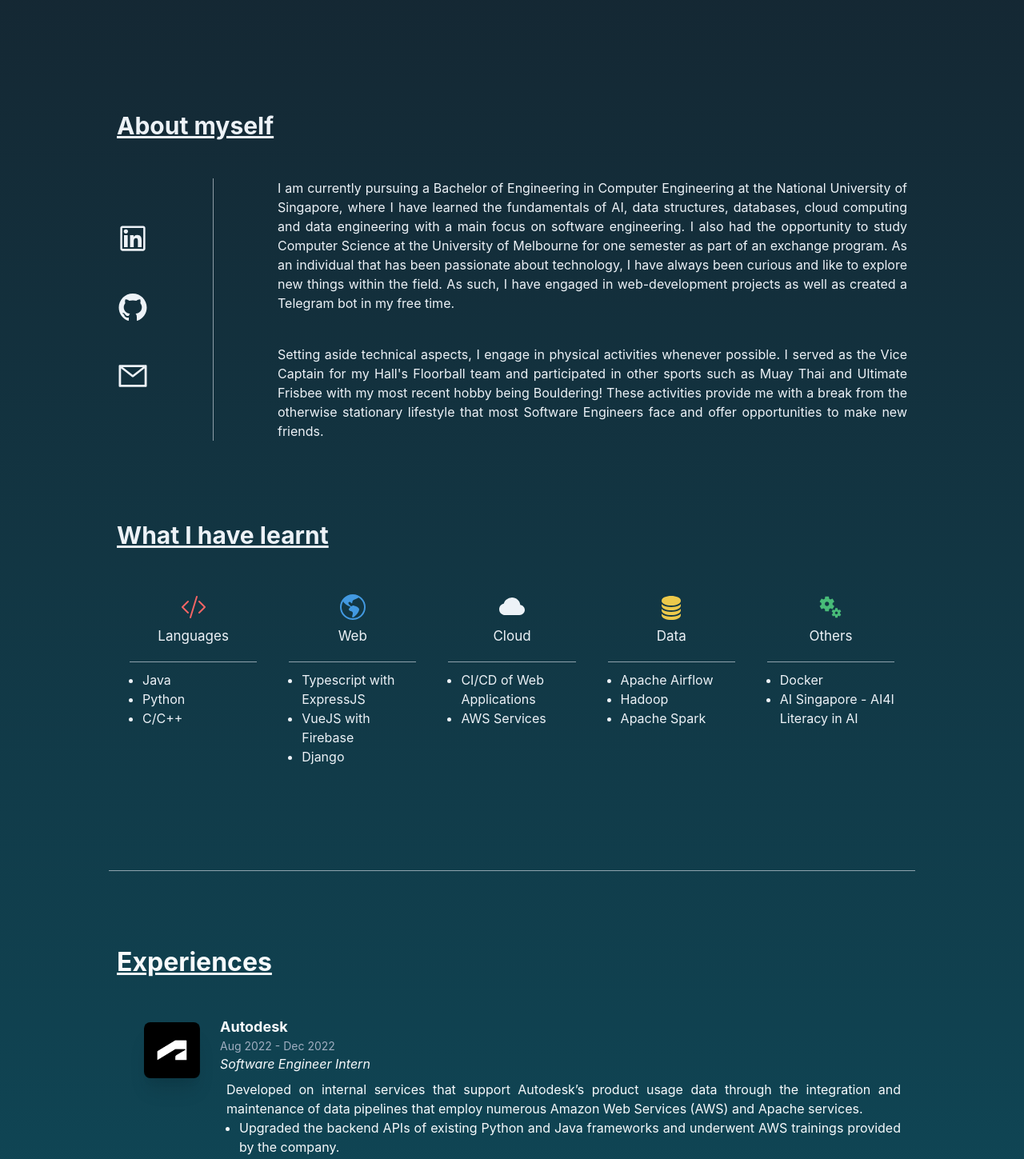
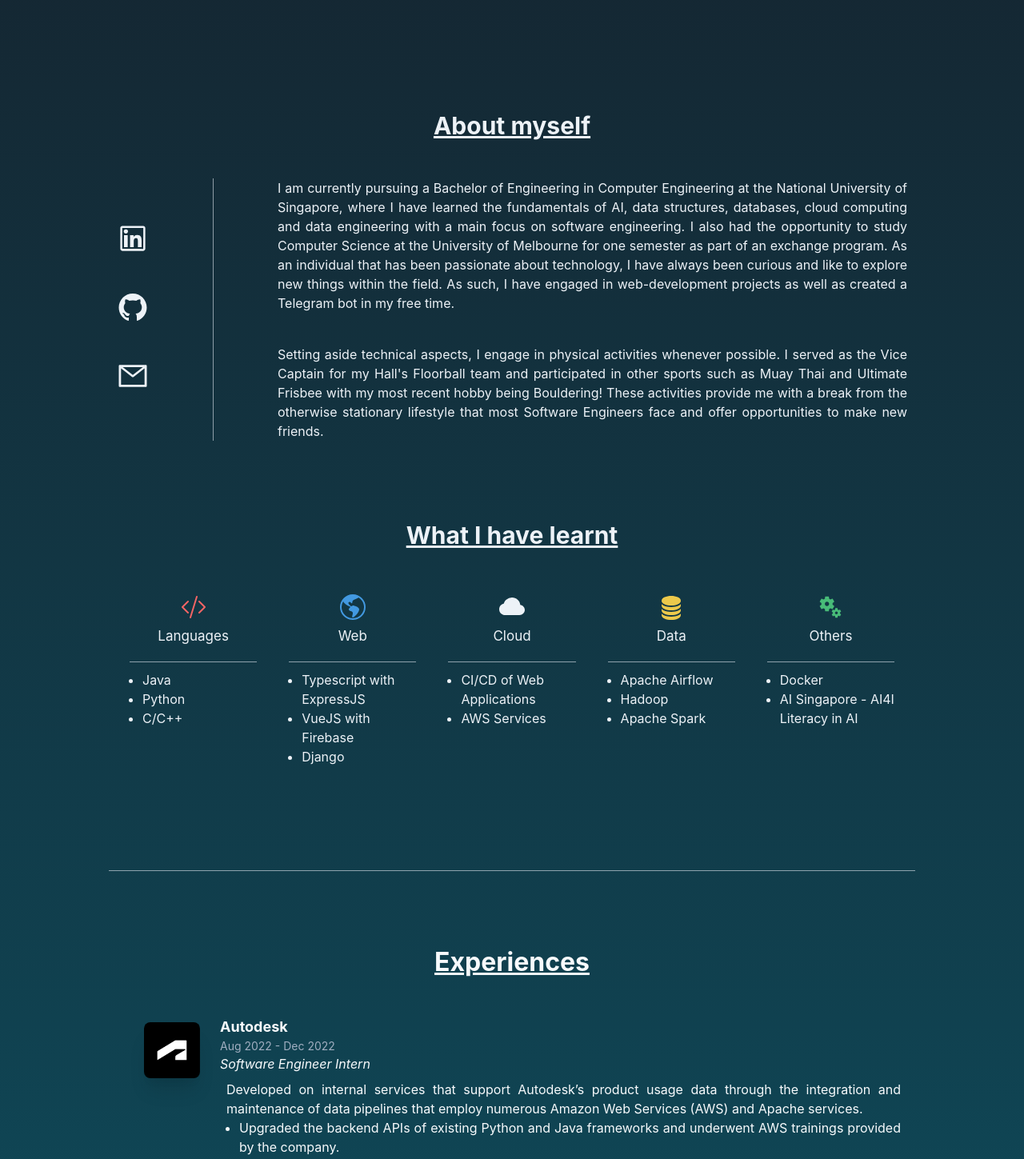
Before and after one commit to weidak/Personal-Portfolio-Website, a Next.js app: page / in a window 1280 px wide. Shown: the part 751-2200 px from the top of the page at 80% size. Built offline with nearby package versions, Linux system fonts and the light colour scheme.

Commit message:
Revert UI

```diff
--- a/components/about.tsx
+++ b/components/about.tsx
@@ -43,7 +43,7 @@ const About: ForwardRefRenderFunction<HTMLDivElement, AboutProps> = (
       m={theme.containerMargins}
     >
       <Flex justify="center">
-        <Stack direction={"column"}>
+        <Stack direction={"column"} align={"center"}>
           <Heading as="u" size="lg" mb="10">
             About myself
           </Heading>
--- a/components/experience.tsx
+++ b/components/experience.tsx
@@ -1,21 +1,9 @@
 import {
-  Card,
-  CardHeader,
   Flex,
   Text,
-  CardBody,
-  useColorModeValue,
   Box,
-  Icon,
-  VStack,
-  Stack,
 } from "@chakra-ui/react";
-import { AddIcon, ChatIcon, DownloadIcon, CheckIcon } from "@chakra-ui/icons";
-import { LiaUniversitySolid, LiaBookSolid } from "react-icons/lia";
-import { SiAutodesk } from "react-icons/si";
-import { BsPersonWorkspace } from "react-icons/bs";
 import { forwardRef, ForwardRefRenderFunction } from "react";
-import { IconType } from "react-icons";
 import TimelineRow from "./timelinerow";
 
 interface ExperienceProps {
@@ -75,7 +63,7 @@ const Experience: ForwardRefRenderFunction<HTMLDivElement, ExperienceProps> = (
       m={theme.containerMargins}
     >
       <Box background="0" color={fontColor} alignItems={"center"}>
-        <Flex pb={"35px"}>
+        <Flex pb={"35px"} justify={"center"}>
           <Text fontSize="2em" fontWeight="bold" pb=".5rem" as="u">
             {timelineTitle}
           </Text>
--- a/components/skillsets.tsx
+++ b/components/skillsets.tsx
@@ -44,7 +44,7 @@ const SkillSet: ForwardRefRenderFunction<HTMLDivElement, SkillSetProps> = ({ the
 
   return (
     <Box as="section" id="skillsets" color={theme.fontColor} ref={ref} m={theme.containerMargins}>
-      <Flex justify="center" flexDir={"column"}>
+      <Flex justify="center" flexDir={"column"} align={"center"}>
         <Heading as="u" size="lg" mb="10">
               What I have learnt
         </Heading>
```
